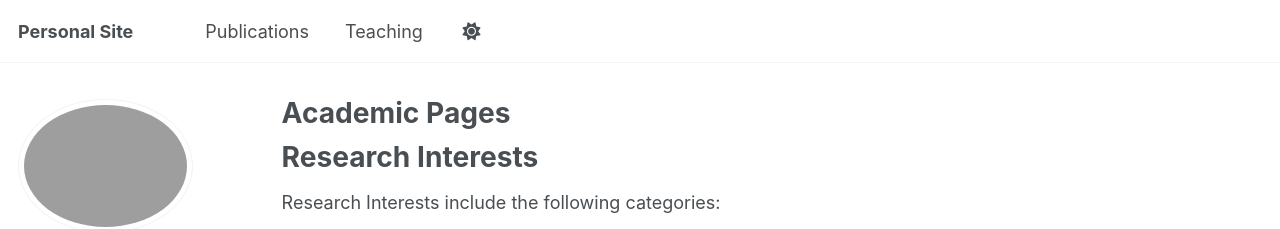
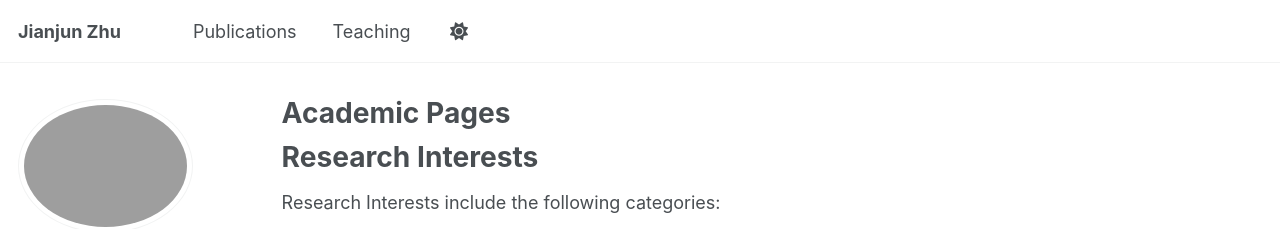
Before and after one commit to JianjunZhu/JianjunZhu.github.io, a Jekyll site: the page built from _pages/about.md, in a window 1280 px wide. Shown: the top 229 px of the page. Built offline with Jekyll 4.4.1, drawn with Linux system fonts in a browser that asks for light colours; some web fonts are replaced; a script that is not in the unit is left out.

Commit message:
Update _config.yml

```diff
--- a/_config.yml
+++ b/_config.yml
@@ -9,7 +9,7 @@
 # Basic Site Settings
 locale                   : "en-US"
 site_theme               : "default" # Currently available options are "default", "air"
-title                    : "Personal Site"
+title                    : "Jianjun Zhu"
 title_separator          : "-"
 name                     : &name "Jianjun Zhu"
 description              : &description "Assistant Professor at MUST"   # Update this with a general description of your site, this is the default if not overridden by a page
```
